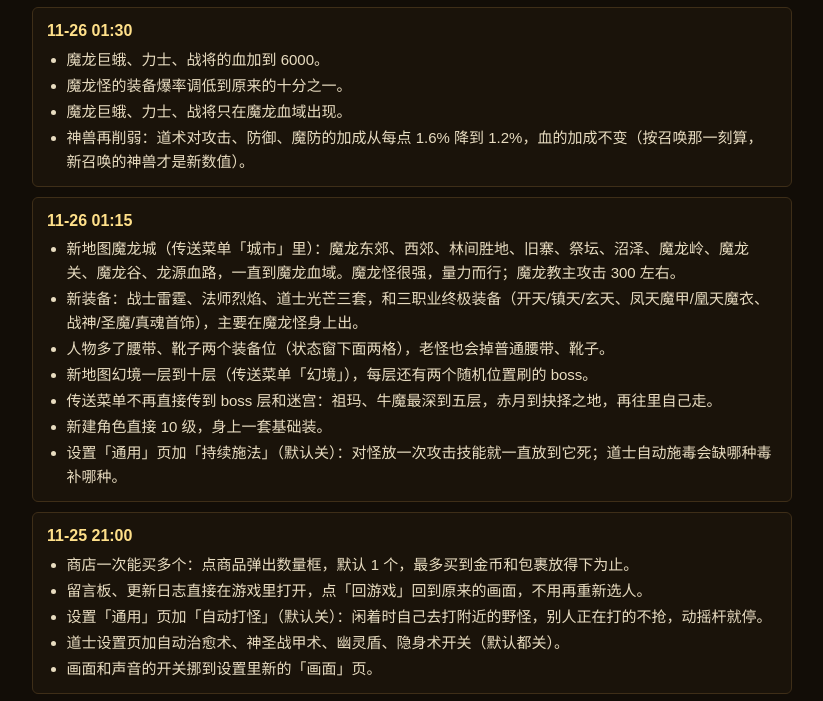
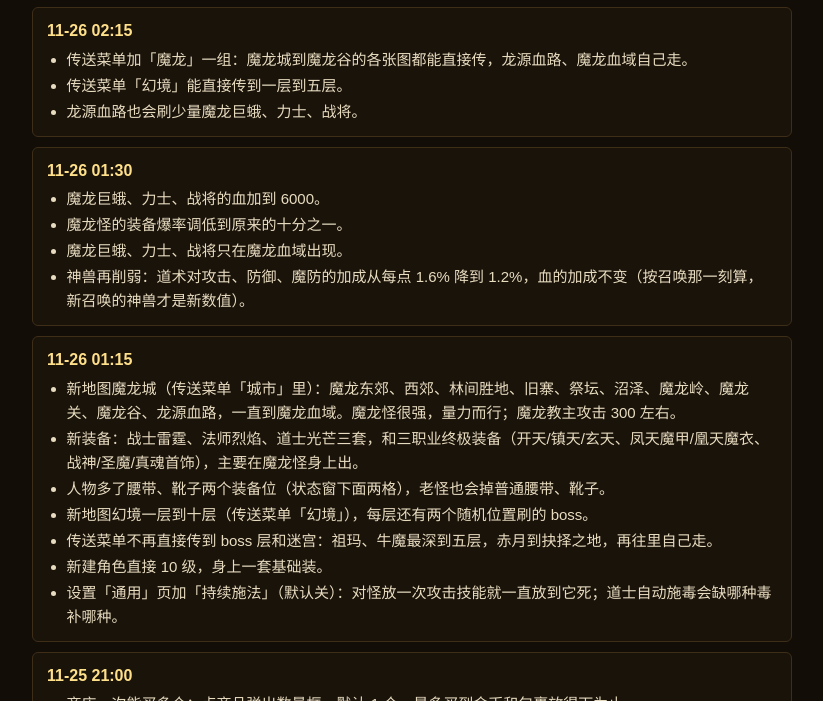
Before and after one commit to liewhite/mir-web, a plain HTML site: page scala/client/web/changelog.html in a window 1280 px wide. Shown: the part 45-746 px from the top of the page, without its empty margins (228-1051 px from the left). Drawn offline with Linux system fonts and the light colour scheme.

Commit message:
更新日志：11-26 02:15（魔龙传送组、幻境到五层、龙源血路高级怪）

```diff
--- a/scala/client/web/changelog.html
+++ b/scala/client/web/changelog.html
@@ -36,6 +36,16 @@ li { margin: 2px 0; }
     <a href="board.html">留言板</a>
     <a href="./" data-back>回游戏</a>
   </header>
+
+  <!-- 部署到 5b26639 -->
+  <section>
+    <h2>11-26 02:15</h2>
+    <ul>
+      <li>传送菜单加「魔龙」一组：魔龙城到魔龙谷的各张图都能直接传，龙源血路、魔龙血域自己走。</li>
+      <li>传送菜单「幻境」能直接传到一层到五层。</li>
+      <li>龙源血路也会刷少量魔龙巨蛾、力士、战将。</li>
+    </ul>
+  </section>
 
   <!-- 部署到 eeb3ecd -->
   <section>
```
